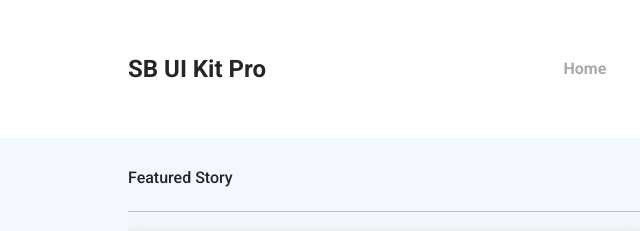
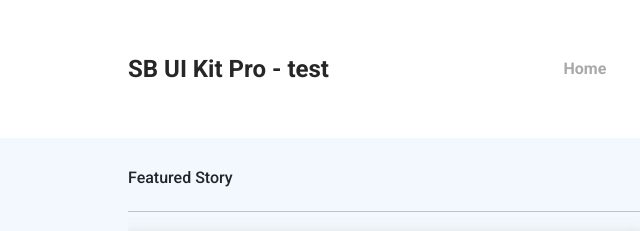
Before and after one commit to JoseRicardoPE/RepoEJercico3, a plain HTML site: page index.html in a window 1280 px wide. Shown: the top 231 px of the page, 0-640 px from the left. Drawn offline with nearby package versions, Linux system fonts and the light colour scheme; files whose address does not match are found by name.

Commit message:
Update index.html

```diff
--- a/index.html
+++ b/index.html
@@ -20,7 +20,7 @@
     <header class="header" id="header">
       <section class="header__container main__container">
           <figure  style="margin-bottom: 0 !important;" class="header__logo">
-          <p  style="margin-bottom: 0 !important;" class="header__img" id="header__img">SB UI Kit Pro</p>
+          <p  style="margin-bottom: 0 !important;" class="header__img" id="header__img">SB UI Kit Pro - test</p>
           </figure>
           <nav style="flex-wrap: nowrap;" class="nav nav--menu" id="nav">
           <a href="#" class="nav__link" id="nav__link">Home</a>
```
